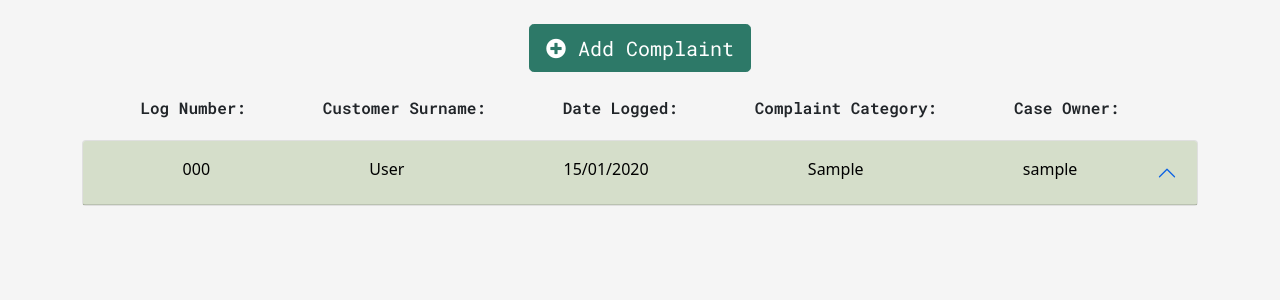
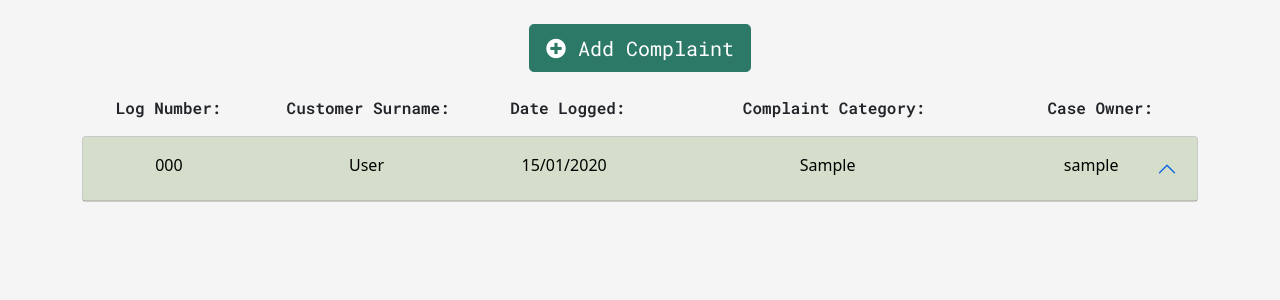
Before and after one commit to JoelMichaelRutter/Alli_Cator-MS4, a Django app: page / in a window 1280 px wide. Shown: the part 72-372 px from the top of the page. Run offline with Django 3.2, Linux system fonts and the light colour scheme; a user stored in the database is signed in; tables that the repository leaves empty hold one stand-in row (values such as "Sample post").

Commit message:
trialed differrent methods of aligning text content in accordions, amended style.css and index.html with new grid layout.

```diff
--- a/static/css/style.css
+++ b/static/css/style.css
@@ -87,6 +87,42 @@ a {
 
 /* INDEX.HTML STYLINGS ------------------------------------------------------------------------------ */
 
+.accordion-header-grid-parent {
+    display: grid;
+    grid-template-columns: 1fr 2fr 1fr 3fr 1fr;
+    grid-template-rows: 1fr;
+    grid-column-gap: 0px;
+    grid-row-gap: 0px;
+    width: 99%;
+    padding-left: 20px;
+    padding-right: 20px;
+    text-align: center;
+    }
+
+.accordion-grid-parent {
+    display: grid;
+    grid-template-columns: 1fr 2fr 1fr 3fr 1fr;
+    grid-template-rows: 1fr;
+    grid-column-gap: 0px;
+    grid-row-gap: 0px;
+    width: 100%;
+    text-align: center;
+    }
+
+@media only screen and (max-width: 768px) {
+    .accordion-header-grid-parent {
+        display: none;
+    }
+
+    .accordion-grid-parent {
+        display: block;
+        text-align: left;
+    }
+
+  }
+
+
+
 .add-btn-custom {
     background-color: #2D7968;
     border-color: #2D7968;
@@ -100,10 +136,12 @@ a {
 
 .accordion-item {
     cursor: pointer;
+    border: 1px solid rgba(148, 148, 148, 0.50)
 }
 
 .accordion-body {
     cursor: auto;
+    border: 1px solid rgba(148, 148, 148, 0.75)
 }
 
 
@@ -311,3 +349,16 @@ footer {
     color: #000;
     background-color: rgba(117, 146, 82, 0.3);
 }
+
+
+
+
+
+.table-header {
+    width: 95%;
+    padding-left: 20px;
+}
+
+.accordion-button-table {
+    width: 100%;
+}
--- a/templates/index.html
+++ b/templates/index.html
@@ -17,7 +17,8 @@
     {% if complaint_list|length %}
         <div class="row">
             <div class="col-sm-12 mt-4">
-                <div class="larger-screen-accordion-header-container d-none d-sm-none d-md-inline-flex justify-content-around mb-1 w-100">
+                    <!-- grid tryout -->
+                    <div class="accordion-header-grid-parent">
                         <div class="accordion-header-item roboto-font">
                             <p>Log Number:</p>
                         </div>
@@ -41,10 +42,11 @@
                             <div class="accordion-button" data-bs-toggle="collapse" role="button"
                                 data-bs-target="#collapse{{ complaint.log_number }}" aria-expanded="true"
                                 aria-controls="collapse{{complaint.log_number}}">
-                                <div class="complaint-list-info-container d-md-inline-flex justify-content-around w-100">
+                                <!-- GRID TRYOUT -->
+                                <div class="accordion-grid-parent">
                                     <div class=" d-sm-block mb-2">
-                                    <span class="mobile-complaint-header-label d-md-none d-lg-none roboto-font">Log
-                                        Number:</span> <span id="complaintLogNumber">{{ complaint.log_number }}</span>
+                                        <span class="mobile-complaint-header-label d-md-none d-lg-none roboto-font">Log Number:</span>
+                                        <span id="complaintLogNumber">{{ complaint.log_number }}</span>
                                     </div>
                                     <div class="d-sm-block mb-2">
                                         <span class="mobile-complaint-header-label d-md-none d-lg-none roboto-font">Cust
@@ -174,7 +176,7 @@
     <!-- LIST ROW -->
 
     <!-- </div> -->
-    <!-- USER AUTHENTICATED ELSE CHECK - IF USER NOT AUTHENTICATED SHOWS BOX WITH OPTIONS AND GUIDANCE & REDIRECTS TO SIGN IN AND SIGNUP TEMPLATES -->
+    <!-- USER AUTHENTICATED ELSE CHECK - IF USER NOT AUTHENTICATED SHOWS BOX WITH OPTIONS AND GUIDANCE & REDIRECTS TO SIGN IN AND SIGNUP TEMPLATES "DELETE THIS NOW AND HAVE THE SIGN IN PAGE AS THE NEW HOME PAGE"-->
     {% else %}
         <!-- <div class="container">
             USER NOT AUTHENTICATED BOX & OPTIONS
@@ -202,7 +204,7 @@
     <!-- MODAL FOR DELETING COMPLAINTS ARE RENDERED ALONG WITH EACH ITEM IN THE COMPLAINT LIST THEY ARE APPROPRIATLEY
         ID'd WITH THE LOG NUMBER WHICH IS THE PRIMARY KEY IN THE DATABASE THIS ALLOWS EACH COMPLAINT ITEM TO OPEN THE CORRECT MODAL -->
     {% for complaint in complaint_list %}
-        <div class="modal fade" id="deleteComplaint{{ complaint.log_number }}" tabindex="-1"
+        <div class="modal fade" id="deleteComplaint{{complaint.log_number}}" tabindex="-1"
             aria-labelledby="deleteComplaint" aria-hidden="true">
             <div class="modal-dialog">
                 <div class="modal-content">
@@ -224,7 +226,7 @@
                     <div class="modal-footer">
                         <button type="button" class="btn btn-secondary cancel-btn-custom roboto-font"
                             data-bs-dismiss="modal"><i class="fas fa-undo-alt"></i> Cancel</button>
-                        <a href="/delete-complaint/{{ complaint.log_number }}" id="confirmDeleteButton" class="btn btn-primary delete-btn-custom roboto-font">
+                        <a href="/delete-complaint/{{complaint.log_number}}" id="confirmDeleteButton" class="btn btn-primary delete-btn-custom roboto-font">
                             <i class="far fa-trash-alt"></i> Delete Complaint
                         </a>
 
```
Also changed, not shown: templates/account/login.html (+10 -2 lines). Lines whose indentation alone changed are shown as unchanged.
